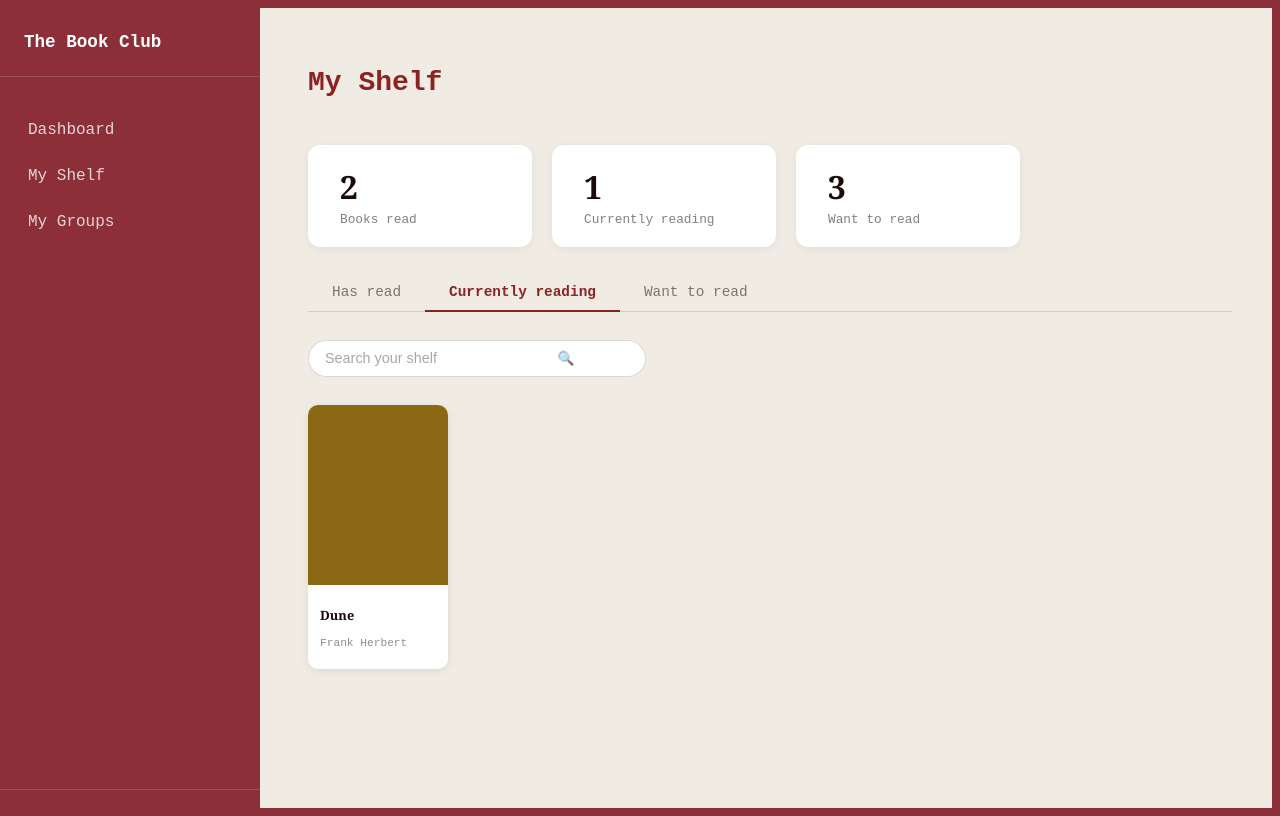
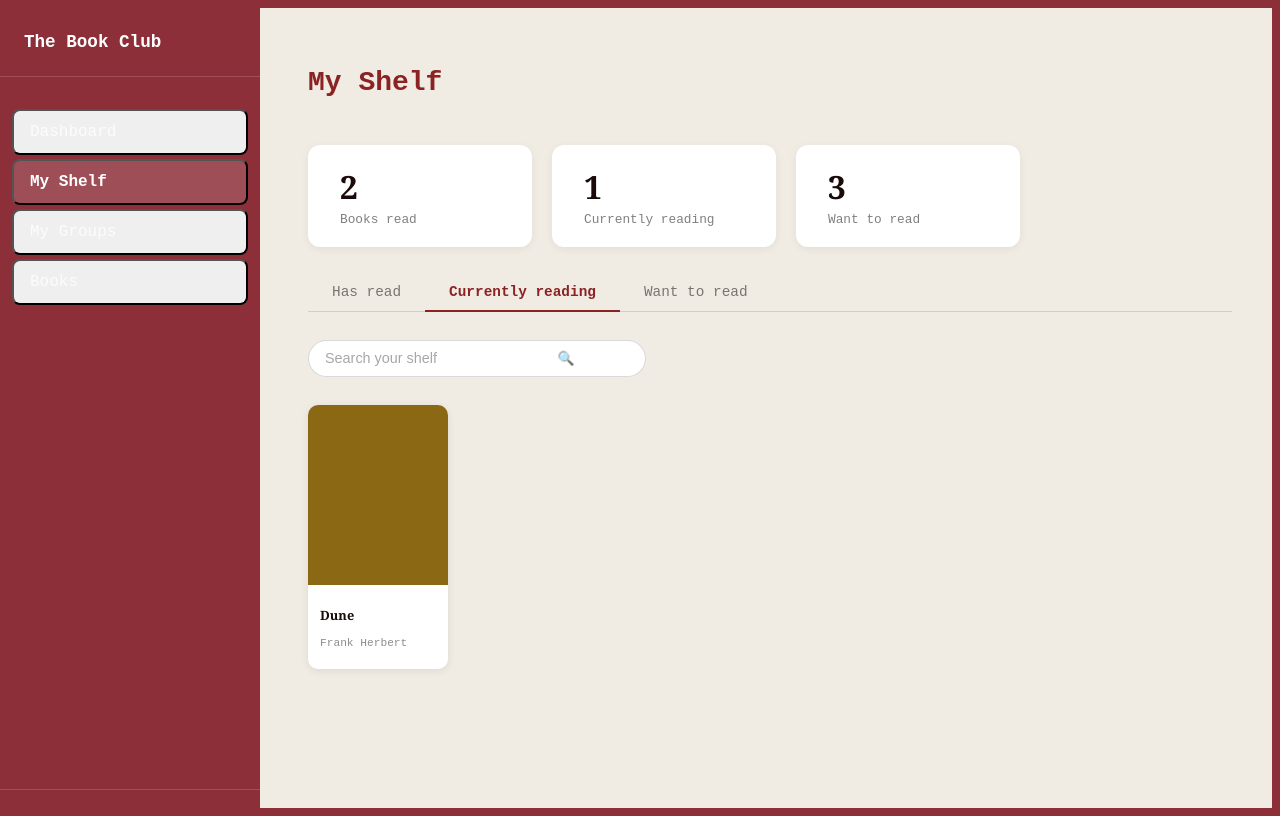
Before and after one commit to erikdanielsen2004/BOOK-CLUB, a React (Vite) app in the folder frontend/: page /myshelf in a window 1280 px wide. Built offline with nearby package versions, Linux system fonts and the light colour scheme; a web font is replaced by a local one.

Commit message:
Fix sidebar navigation items and logout handling

```diff
--- a/frontend/src/components/Sidebar.tsx
+++ b/frontend/src/components/Sidebar.tsx
@@ -7,12 +7,14 @@ const Sidebar: React.FC = () => {
 
   const navItems = [
     { label: "Dashboard", path: "/dashboard" },
-    { label: "My Shelf",  path: "/Myshelf" },
-    { label: "My Groups", path: "/groups"},
+    { label: "My Shelf", path: "/myshelf" },
+    { label: "My Groups", path: "/groups" },
+    { label: "Books", path: "/books" }
   ];
 
   const handleLogout = () => {
     localStorage.removeItem("token");
+    localStorage.removeItem("user");
     navigate("/");
   };
 
@@ -20,15 +22,17 @@ const Sidebar: React.FC = () => {
     <aside className="sidebar">
       <div className="sidebar__top">
         <div className="sidebar__logo">The Book Club</div>
+
         <nav className="sidebar__nav">
           {navItems.map((item) => (
-            <a
+            <button
               key={item.path}
-              href={item.path}
+              type="button"
+              onClick={() => navigate(item.path)}
               className={`sidebar__link ${location.pathname === item.path ? "sidebar__link--active" : ""}`}
             >
               {item.label}
-            </a>
+            </button>
           ))}
         </nav>
       </div>
```
